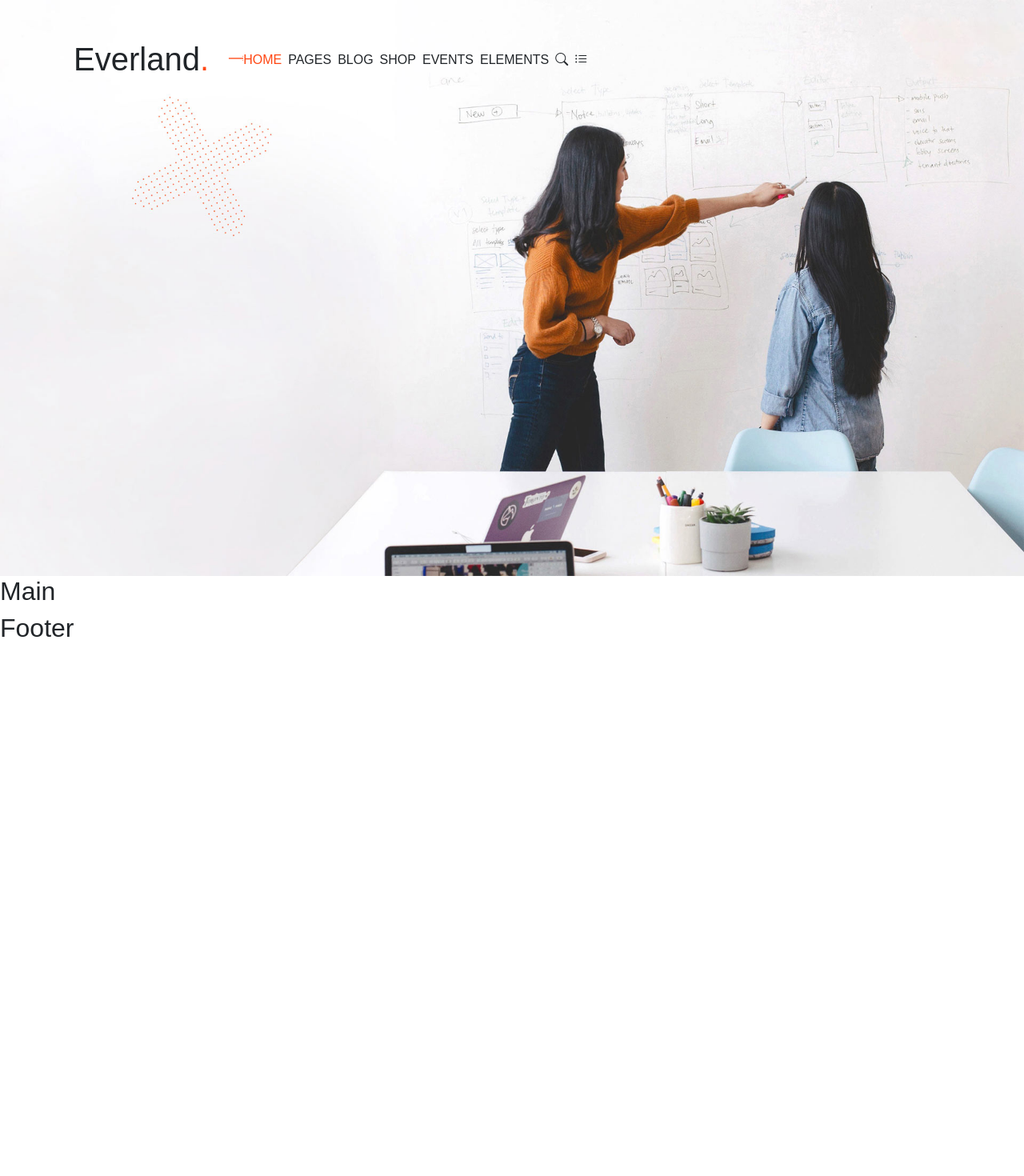
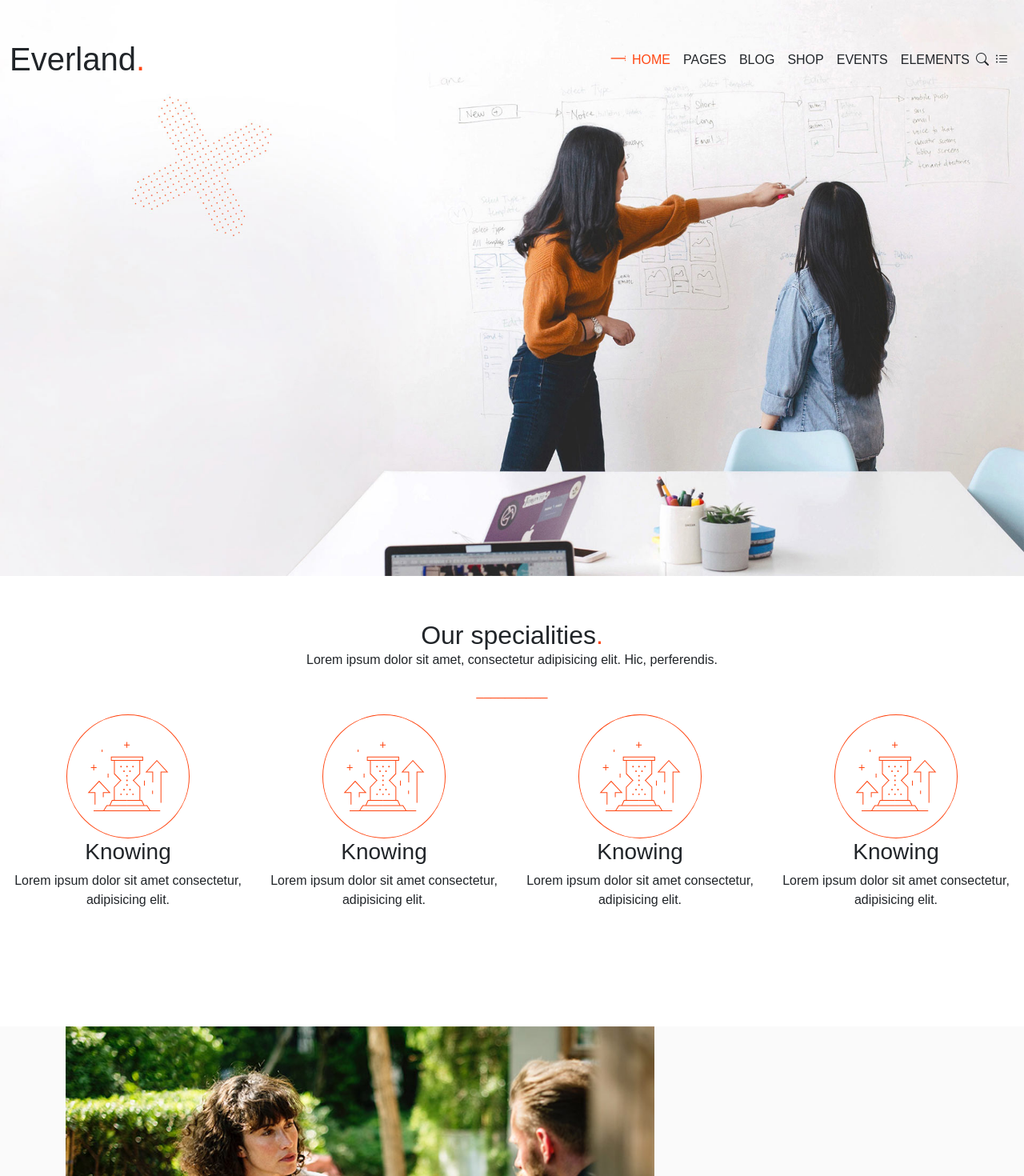
Before and after one commit to AntoCic/proj-html-vuejs, a Vue app: page / in a window 1280 px wide. Shown: the top 1470 px of the page at 80% size. Before the commit the page ends 813 px from the top, so only its background shows below. Built offline with nearby package versions, Linux system fonts and the light colour scheme.

Commit message:
fixed layout container

```diff
--- a/src/App.vue
+++ b/src/App.vue
@@ -15,5 +15,8 @@ export default {
 </script>
 
 <style lang="scss">
-
+@use './assets/scss/partials/_variables.scss' as *;
+#app{
+  background-color: $bg-light-gray;
+}
 </style>
--- a/src/assets/scss/partials/_layout.scss
+++ b/src/assets/scss/partials/_layout.scss
@@ -1,3 +1,15 @@
-.d-contents {
-  display: contents;
+.ms_container-lg{
+  margin: 0 auto;
+  max-width: 1809px;
+  padding: 0 12px;
 }
+.ms_container-md{
+  margin: 0 auto;
+  max-width: 1344px;
+  padding: 0 12px;
+}
+
+// cancellare
+.p-container{
+  padding: 50px 80px;
+}
--- a/src/assets/scss/partials/_reset.scss
+++ b/src/assets/scss/partials/_reset.scss
@@ -16,3 +16,7 @@ a {
 img {
   max-width: 100%;
 }
+
+.d-contents {
+  display: contents;
+}
--- a/src/components/AppHeader.vue
+++ b/src/components/AppHeader.vue
@@ -1,13 +1,11 @@
 <template>
-    <header class="header">
-      <div class="container">
-        <div class="row justify-content-between align-items-center">
-          <div class="col-auto">
+    <header class="header w-100">
+      <div class="ms_container-lg">
+        <div class="d-flex justify-content-between align-items-center">
             <h1 class="mb-0">Everland<span class="text-orange">.</span></h1>
-          </div>
-          <div class="col-auto">
+          <div>
             <template v-for="link in links">
-              <elm-arrow :class="{ 'active': link === currentPage }" />
+              <elm-arrow :class="{ 'active': link === currentPage }" class="me-2" />
               <a href="#" class="me-2" :class="{ 'active': link === currentPage }">{{ link.toUpperCase() }}</a>
             </template>
             <a href="#" class="me-2"><i class="bi bi-search"></i></a>
@@ -53,7 +51,7 @@ export default {
 @use '../assets/scss/partials/_variables.scss' as *;
 
 .header {
-  padding: 50px 80px;
+  margin: 50px 0;
   position: absolute;
   top: 0;
   left: 0;
--- a/src/components/AppMain.vue
+++ b/src/components/AppMain.vue
@@ -1,9 +1,57 @@
 <template>
     <main>
-        <div class="hero">
+        <section class="hero">
             <img src="../assets/img/rev-slider-main-home-img-03.jpg" alt="">
-        </div>
-        <h2>Main</h2>
+
+        </section>
+
+        <section class="specialities w-100 mt--1">
+            <div class="ms_container-lg bg-white">
+                <div class="col text-center">
+                    <h2 class="mb-0">Our specialities<span class="text-orange">.</span></h2>
+                    <p>Lorem ipsum dolor sit amet, consectetur adipisicing elit. Hic, perferendis.</p>
+                    <p><span class="text-orange">__________</span></p>
+                    <div class="d-flex justify-content-around ">
+                        <div class="specialities-card">
+                            <img src="../assets/img/svg/svg-0.svg" alt="">
+                            <h3>Knowing</h3>
+                            <p>Lorem ipsum dolor sit amet consectetur, adipisicing elit.</p>
+                        </div>
+                        <div class="specialities-card">
+                            <img src="../assets/img/svg/svg-0.svg" alt="">
+                            <h3>Knowing</h3>
+                            <p>Lorem ipsum dolor sit amet consectetur, adipisicing elit.</p>
+                        </div>
+                        <div class="specialities-card">
+                            <img src="../assets/img/svg/svg-0.svg" alt="">
+                            <h3>Knowing</h3>
+                            <p>Lorem ipsum dolor sit amet consectetur, adipisicing elit.</p>
+                        </div>
+                        <div class="specialities-card">
+                            <img src="../assets/img/svg/svg-0.svg" alt="">
+                            <h3>Knowing</h3>
+                            <p>Lorem ipsum dolor sit amet consectetur, adipisicing elit.</p>
+                        </div>
+                    </div>
+                </div>
+
+            </div>
+
+
+        </section>
+        <section class="social">
+            <div class="container">
+                <div class="row text-center">
+                    <div class="col-8">
+                        <img src="../assets/img/h1-img-01.jpg" alt="">
+                    </div>
+                    <div class="col-8">
+                        <h3>lorem Lorems</h3>
+                    </div>
+                </div>
+            </div>
+
+        </section>
 
     </main>
 </template>
@@ -29,4 +77,14 @@ export default {
 </script>
 
 <style lang="scss" scoped>
+.mt--1 {
+    margin-top: -75px;
+}
+
+.specialities {
+    .ms_container-lg {
+        padding: 130px 0;
+    }
+
+}
 </style>
```
